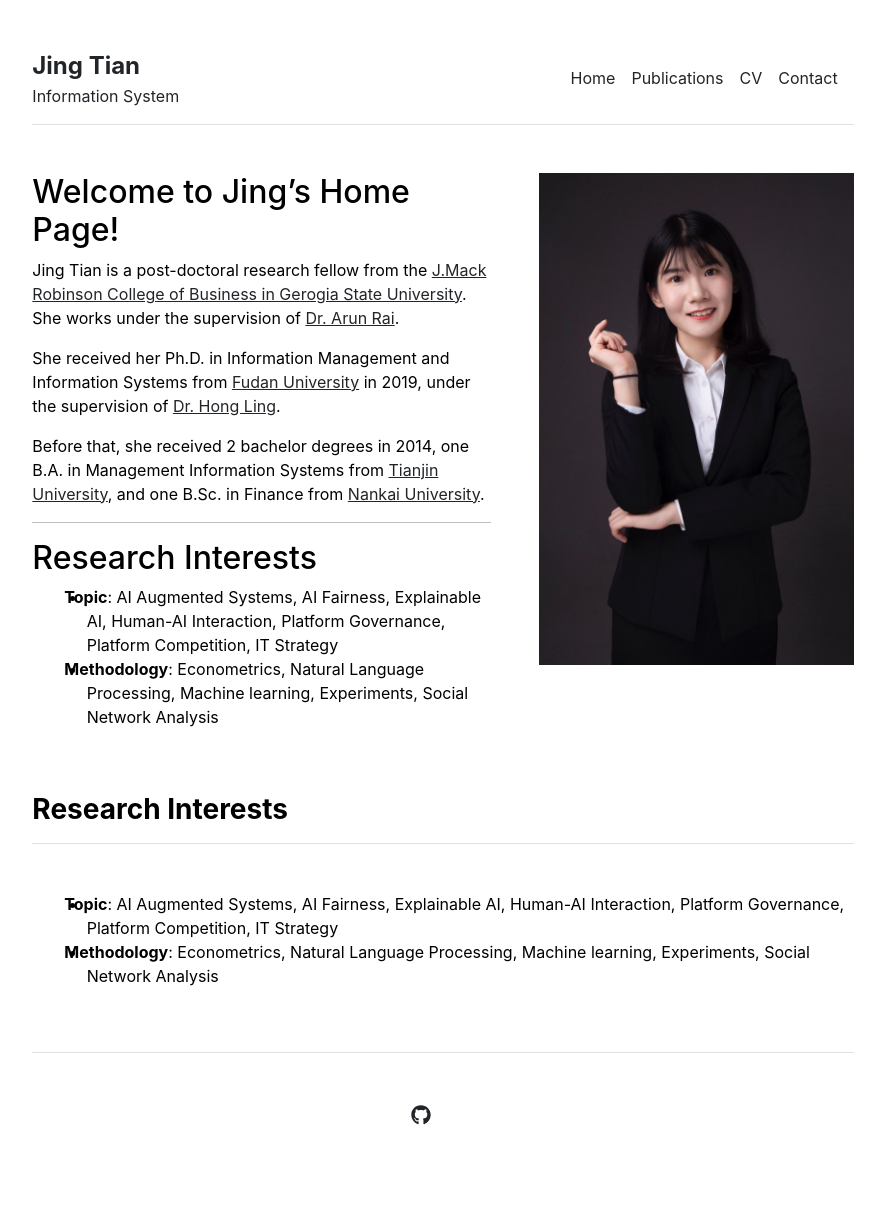
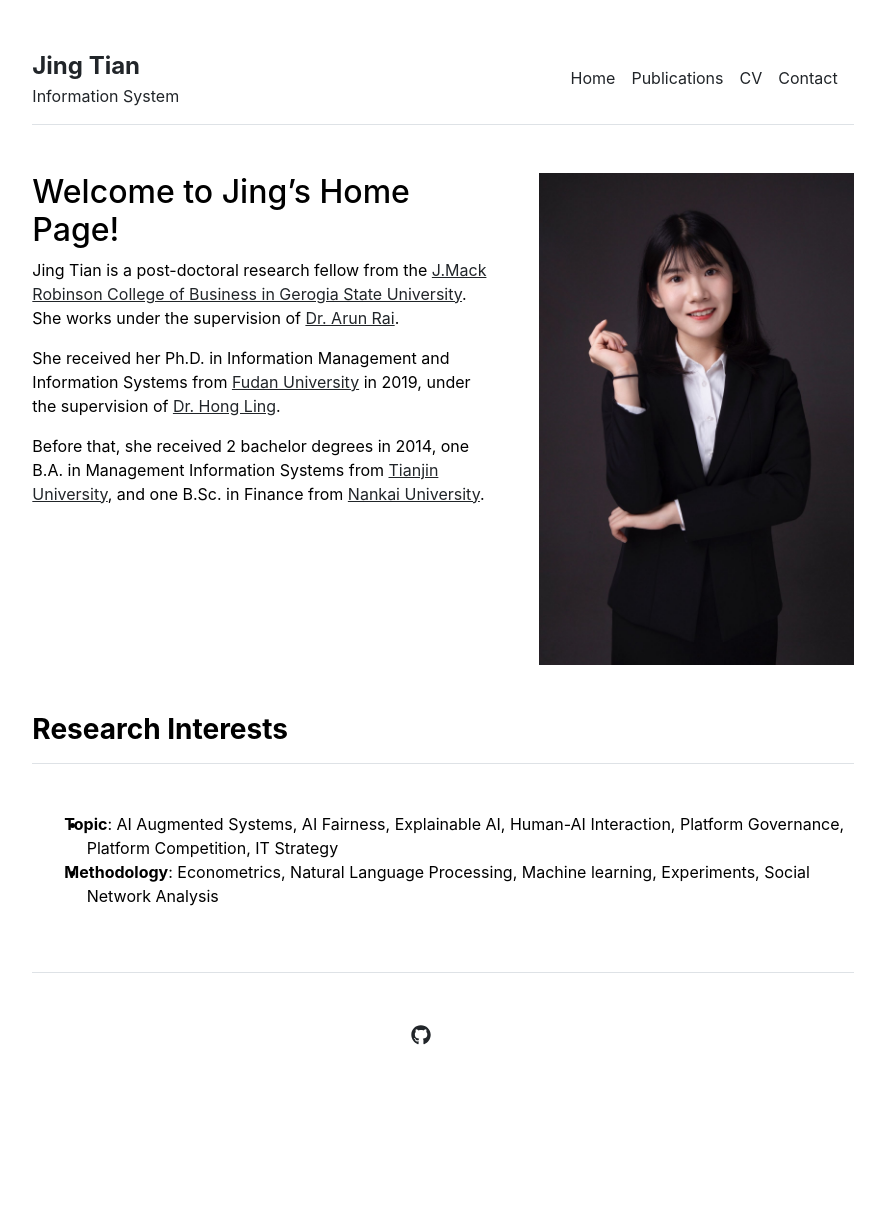
Before and after one commit to jingtianIS/jingtianIS.github.io, a Jekyll site: the page built from index.md, in a window 1280 px wide. Shown: the whole page, without its empty margins (197-1082 px from the left). Built offline with Jekyll 4.4.1, drawn with Linux system fonts in a browser that asks for light colours; after the commit the page ends 1147 px from its top, so only the background shows below that.

Commit message:
Update index.md

```diff
--- a/index.md
+++ b/index.md
@@ -17,10 +17,3 @@ Before that, she received 2 bachelor degrees in 2014, one B.A. in Management Inf
 [fudan]: https://www.fudan.edu.cn/en/
 [tianjin-u]: http://www.tju.edu.cn/english/index.htm
 [nankai]: https://en.nankai.edu.cn/
-
----
-
-## Research Interests
-
-* **Topic**: AI Augmented Systems, AI Fairness, Explainable AI, Human-AI Interaction, Platform Governance, Platform Competition, IT Strategy
-* **Methodology**: Econometrics, Natural Language Processing, Machine learning, Experiments, Social Network Analysis
```
